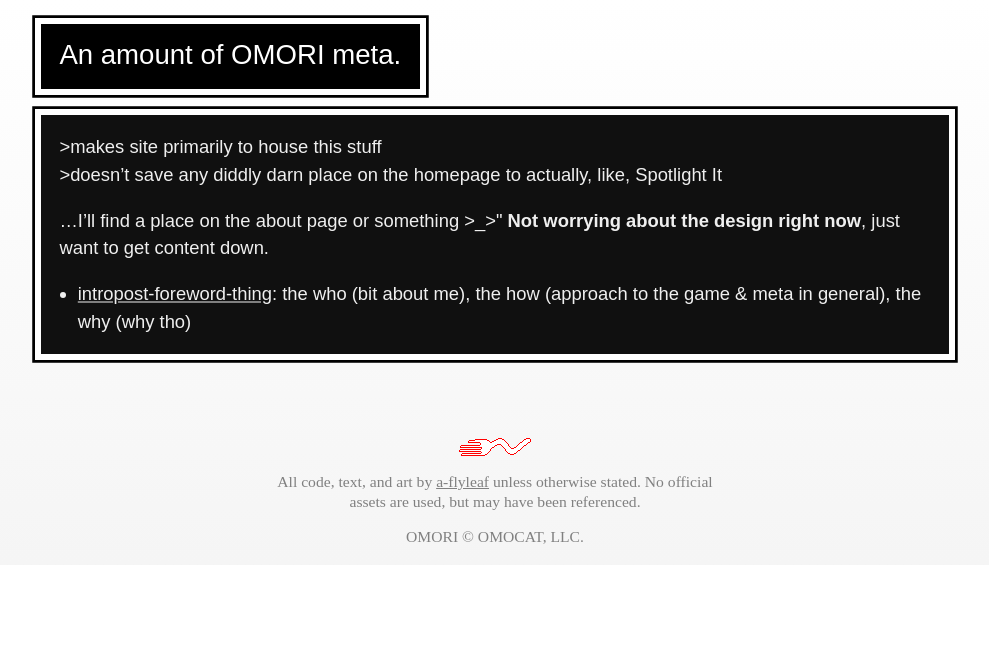
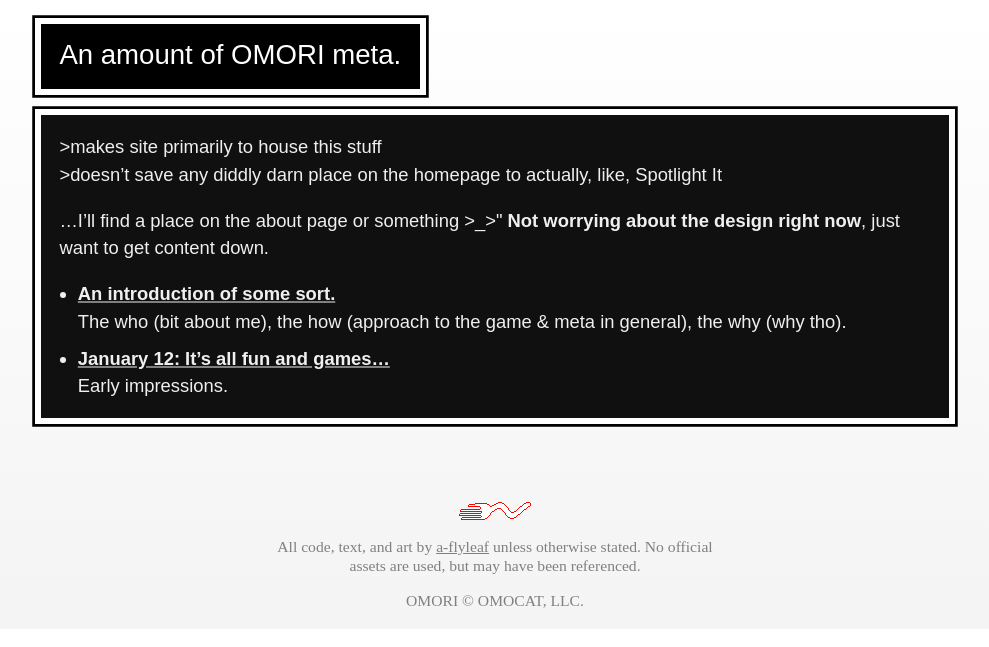
Before and after one commit to a-flyleaf/omori, a Jekyll site: the page built from meta.md, in a window 1280 px wide. Shown: the top 647 px of the page, without its empty margins (145-1134 px from the left). Built offline with Jekyll 4.4.1, drawn with Linux system fonts in a browser that asks for light colours.

Commit message:
meta post: playground

```diff
--- a/assets/ws.css
+++ b/assets/ws.css
@@ -21,9 +21,12 @@
 .box h2+p,.box h3+p,.box h4+p,.box h2+ul,.box h3+ul,.box h4+ul{margin-top:.25em;}
 .box ul{margin:1em 0 1em 1em;} .box li>ul{margin:0 0 .5em 1em;} .para li{margin:.5em 0;}
 
-.dc{border:0; padding:.05em 1em; font-family:verdana,sans-serif; line-height:1.65; border-radius:.25em; margin:1em auto; background:#313338; color:#e0e1e5; max-width:35em;} .dc p{font-size:.85em;}
+.dc{border:0; padding:.05em 1em; font-family:verdana,sans-serif; line-height:1.65; border-radius:.25em; margin:1em auto; background:#313338; color:#e0e1e5; max-width:35em;} .dc p,.dc ul{font-size:.85em;}
 .dc-info{font-size:.85em; margin:1.5em 0 -1em;} .dc-info:first-of-type{margin-top:.75em;} .dc-info b{font-weight:normal; color:#f3f4f5;} .time{color:#82858f; font-size:.75em; margin-left:1em;}
+.dc ul{list-style-type:none; text-indent:-.85em;} .dc p+ul{margin-top:-1em;} .dc ul li:before{content:"- ";}
+.dc img{background:#1e1f22; color:#82858f;}
 
+#doodl{text-align:center;}
 figcaption{color:#dfdfdf; font-size:.85em; margin:-1em 0 0;}
 
 footer{text-align:center; font-size:.85em; max-width:30em; margin:5em auto -1em; color:#808080;}
--- a/meta.md
+++ b/meta.md
@@ -1,10 +1,14 @@
 ---
 layout: ws-text
 title: An amount of OMORI meta.
+css: main li{margin:.5em 0;}
 ---
 &gt;makes site primarily to house this stuff
 &gt;doesn't save any diddly darn place on the homepage to actually, like, Spotlight It
 
 ...I'll find a place on the about page or something >\_>\" **Not worrying about the design right now**, just want to get content down.
 
-- [intropost-foreword-thing](intropost): the who (bit about me), the how (approach to the game & meta in general), the why (why tho)
+- <b>[An introduction of some sort.](intropost)</b>
+The who (bit about me), the how (approach to the game & meta in general), the why (why tho).
+- <b>[January 12: It's all fun and games...](playground)</b>
+Early impressions.
```
Also changed, not shown: _meta/2023-03-02-playground.md (added, +91 -0 lines), assets/img/misc/getshovedidiot.png (added), changelog.md.
